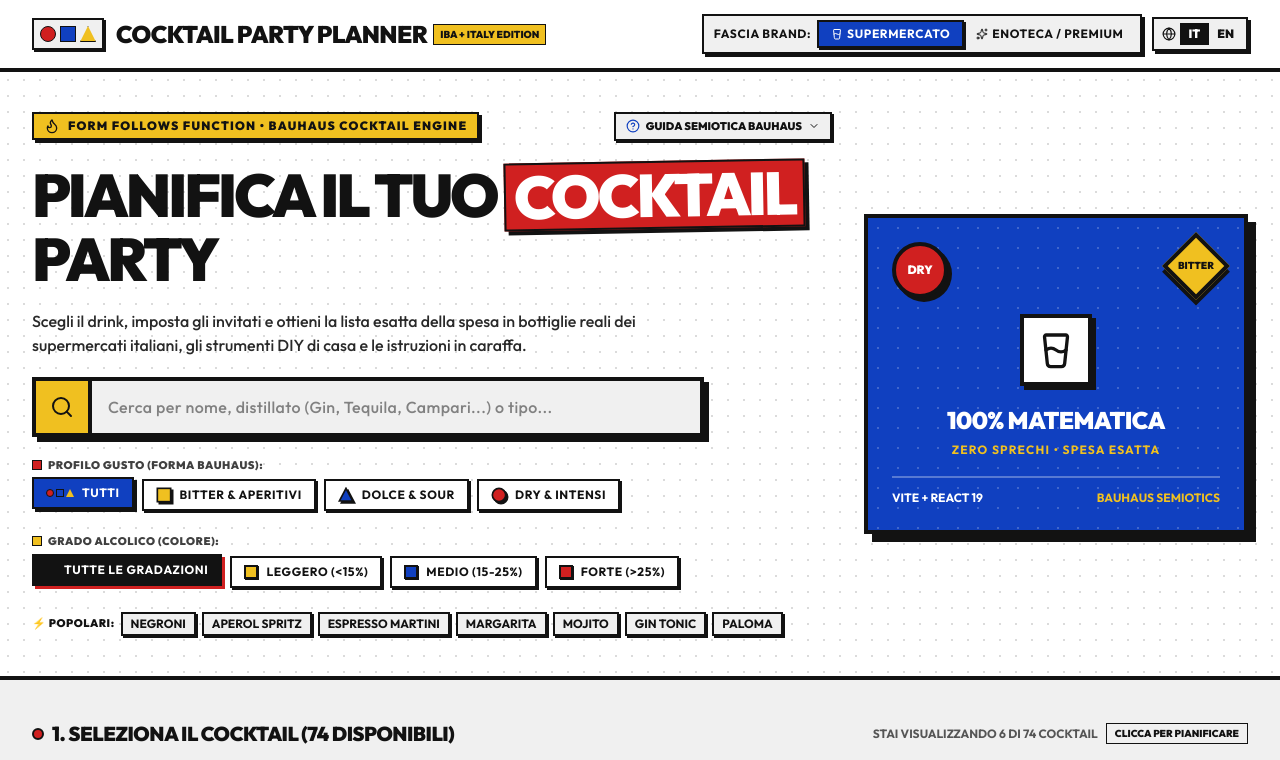
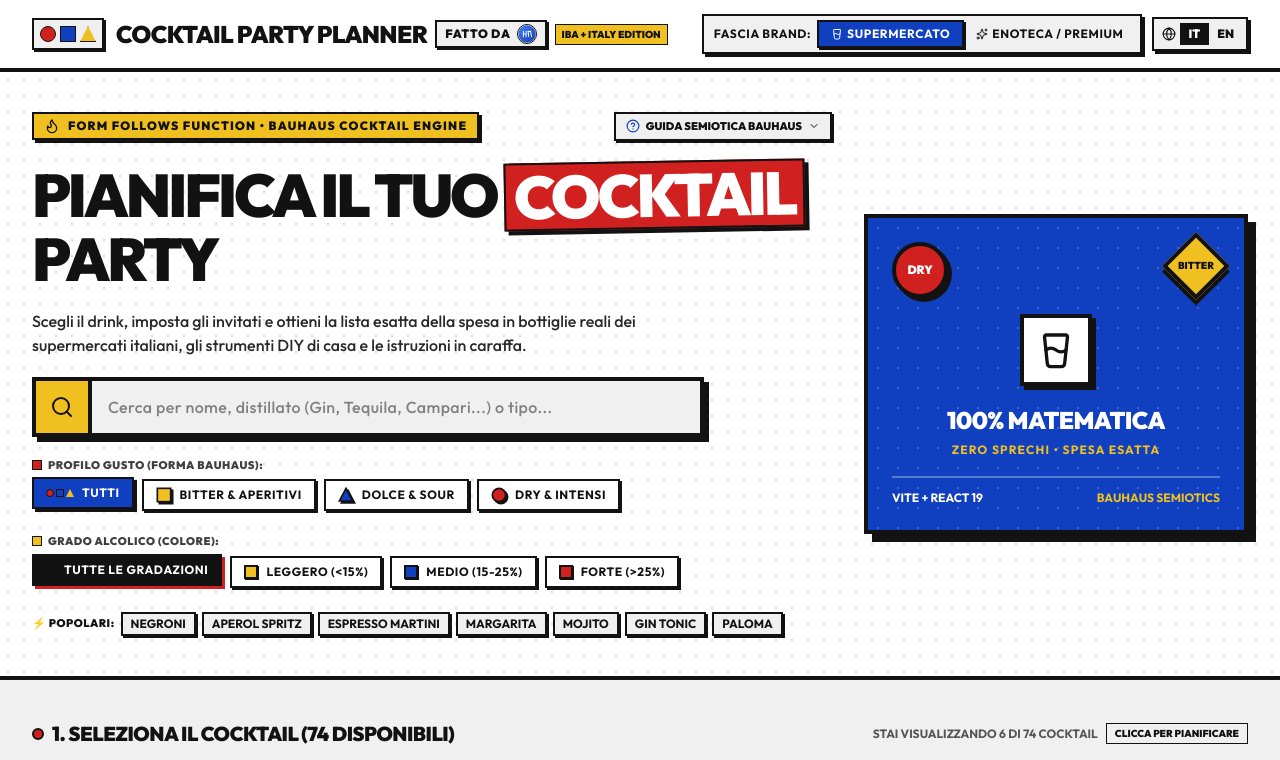
Before and after one commit to Heraldago/cocktailplanner, a React (Vite) app: page / in a window 1280 px wide. Shown: the top 760 px of the page. Built offline with nearby package versions, Linux system fonts and the light colour scheme.

Commit message:
Add author badge 'fatto da' with user logo next to the title in header and footer

```diff
--- a/src/components/Footer.tsx
+++ b/src/components/Footer.tsx
@@ -49,13 +49,21 @@ export const Footer: React.FC<FooterProps> = ({ lang }) => {
         <div className="grid grid-cols-1 md:grid-cols-12 gap-8 pb-8 border-b-2 border-white/20">
           {/* Brand Col */}
           <div className="md:col-span-5 space-y-3">
-            <div className="flex items-center gap-2">
+            <div className="flex items-center gap-2 flex-wrap">
               <span className="w-4 h-4 rounded-full bg-[#D02020] border border-white" />
               <span className="w-4 h-4 rounded-none bg-[#1040C0] border border-white" />
               <span className="w-4 h-4 bg-[#F0C020] clip-triangle" />
               <h4 className="text-xl font-black uppercase tracking-tight text-white ml-1">
                 Cocktail Party Planner
               </h4>
+              <div className="flex items-center gap-1.5 px-2 py-0.5 bg-white/10 border border-white/30 text-[10px] uppercase font-black text-white ml-1">
+                <span>{lang === 'it' ? 'fatto da' : 'made by'}</span>
+                <img
+                  src="/author-logo.png"
+                  alt="HN Logo"
+                  className="w-4 h-4 rounded-full border border-white inline-block object-cover"
+                />
+              </div>
             </div>
             <p className="text-xs font-medium text-white/80 max-w-sm leading-relaxed">
               {t.credit}
--- a/src/components/Header.tsx
+++ b/src/components/Header.tsx
@@ -34,11 +34,24 @@ export const Header: React.FC<HeaderProps> = ({
             </div>
 
             <div>
-              <div className="flex items-center gap-1.5">
+              <div className="flex items-center gap-2 flex-wrap">
                 <h1 className="text-lg sm:text-2xl font-black uppercase tracking-tight text-[#121212] leading-none">
                   {t.title}
                 </h1>
-                <span className="hidden md:inline-block px-1.5 py-0.5 text-[10px] font-black uppercase bg-[#F0C020] border border-[#121212]">
+
+                {/* Author Badge: "fatto da" + author logo */}
+                <div className="flex items-center gap-1.5 px-2 py-0.5 bg-[#F0F0F0] border-2 border-[#121212] shadow-[2px_2px_0px_0px_#121212]" title="Created by HN">
+                  <span className="text-[10px] sm:text-xs font-black uppercase tracking-wider text-[#121212]">
+                    {t.madeBy}
+                  </span>
+                  <img
+                    src="/author-logo.png"
+                    alt="HN Logo"
+                    className="w-5 h-5 sm:w-5 sm:h-5 rounded-full border border-[#121212] shadow-sm inline-block object-cover"
+                  />
+                </div>
+
+                <span className="hidden lg:inline-block px-1.5 py-0.5 text-[10px] font-black uppercase bg-[#F0C020] border border-[#121212]">
                   {t.edition}
                 </span>
               </div>
--- a/src/i18n/translations.ts
+++ b/src/i18n/translations.ts
@@ -8,6 +8,7 @@ export interface Translations {
     brandTierLabel: string;
     standardTier: string;
     premiumTier: string;
+    madeBy: string;
   };
   hero: {
     badge: string;
@@ -151,6 +152,7 @@ export const TRANSLATIONS: Record<Language, Translations> = {
       brandTierLabel: 'Fascia Brand:',
       standardTier: 'Supermercato',
       premiumTier: 'Enoteca / Premium',
+      madeBy: 'fatto da',
     },
     hero: {
       badge: 'Form Follows Function • Bauhaus Cocktail Engine',
@@ -292,6 +294,7 @@ export const TRANSLATIONS: Record<Language, Translations> = {
       brandTierLabel: 'Brand Tier:',
       standardTier: 'Supermarket',
       premiumTier: 'Wine Shop / Premium',
+      madeBy: 'made by',
     },
     hero: {
       badge: 'Form Follows Function • Bauhaus Cocktail Engine',
```
Also changed, not shown: public/author-logo.png (added).
